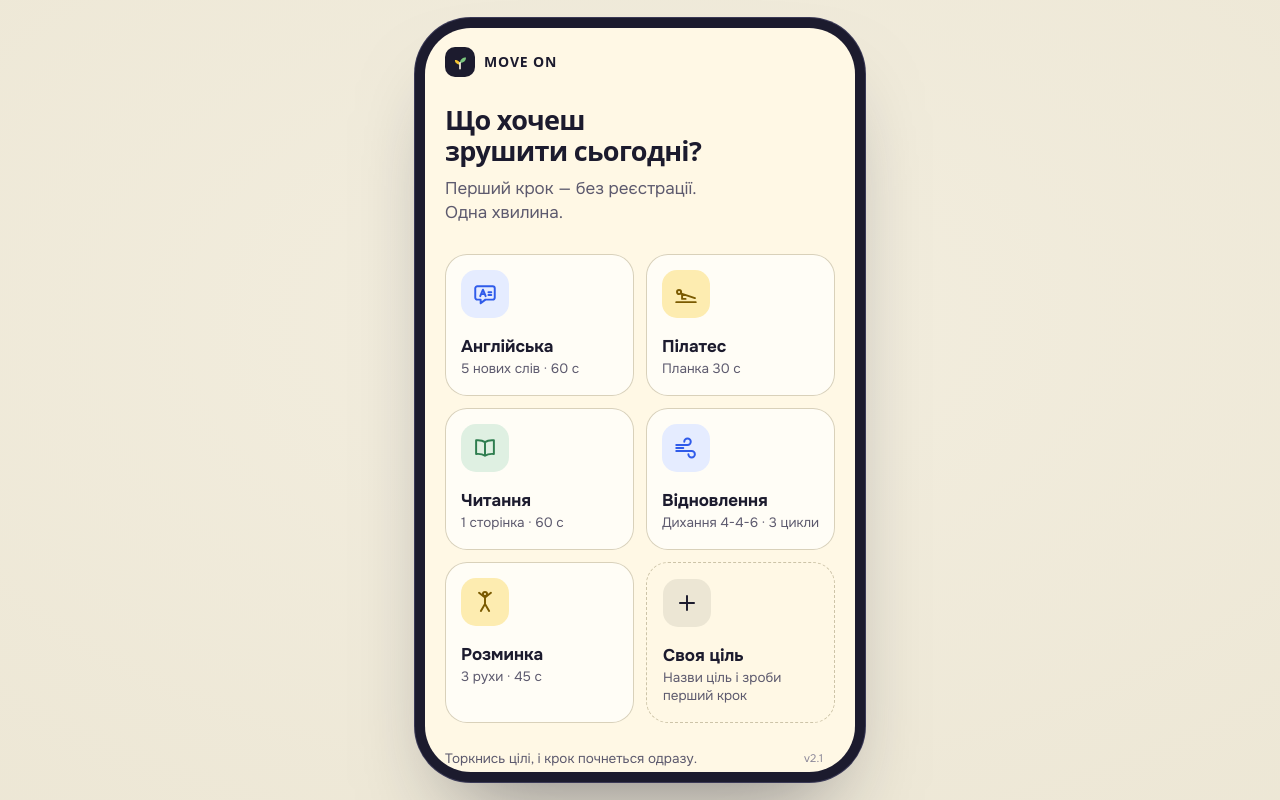
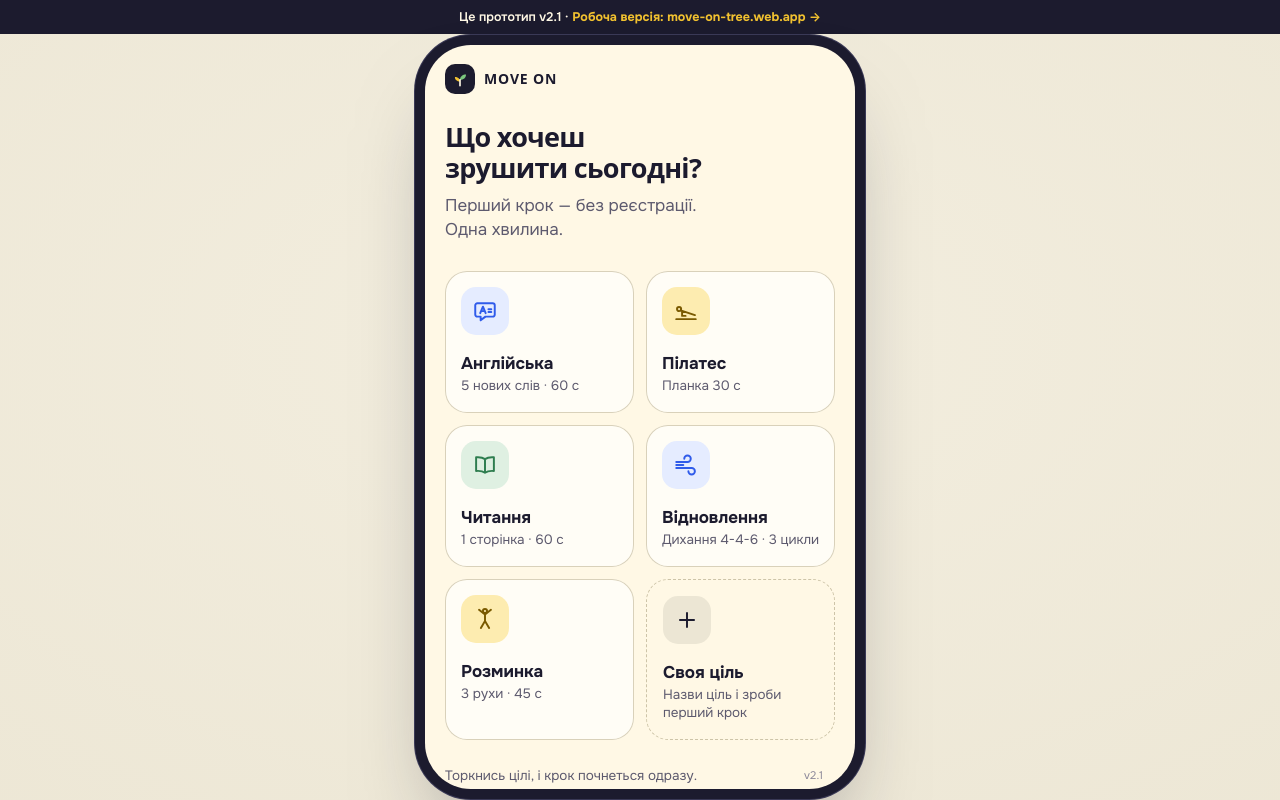
Before and after one commit to ivanov0ivanov/move-on-prototype, a plain HTML site: page index.html in a window 1280 px wide. Drawn offline with Linux system fonts and the light colour scheme; a web font is replaced by a local one.

Commit message:
feat: link the prototype to the production app
- Add a top banner pointing to move-on-tree.web.app

- Bump the service-worker cache version to v2.1.2

```diff
--- a/index.html
+++ b/index.html
@@ -20,7 +20,8 @@
   <link rel="stylesheet" href="styles.css">
   <script type="module" src="js/app.js"></script>
 </head>
-<body>
+<body class="has-proto-banner">
+  <a class="proto-banner" href="https://move-on-tree.web.app/">Це прототип v2.1 · <b>Робоча версія: move-on-tree.web.app →</b></a>
   <div class="stage">
     <div id="app" class="app">
       <main id="view" class="view"></main>
--- a/styles.css
+++ b/styles.css
@@ -1233,3 +1233,15 @@ input, textarea, select { font: inherit; font-size: 17px; color: inherit; }
   .breath { width: 220px; height: 220px; }
   .deck { max-height: 270px; }
 }
+
+/* ---------- Link to the production app (the prototype imitates sign-in and money) ---------- */
+.proto-banner {
+  display: flex; align-items: center; justify-content: center; height: 34px; padding: 0 12px;
+  background: var(--navy); color: var(--cream); font: 600 12.5px/1 var(--font-ui); text-decoration: none;
+  white-space: nowrap; overflow: hidden; text-overflow: ellipsis;
+}
+.proto-banner b { margin-left: 4px; color: var(--yellow); font-weight: 700; }
+body.has-proto-banner .stage { height: calc(100% - 34px); }
+@media (max-width: 599px), (max-height: 719px) {
+  body.has-proto-banner .app { height: calc(100dvh - 34px); }
+}
--- a/sw.js
+++ b/sw.js
@@ -3,7 +3,7 @@
  * stale-while-revalidate for app files and a runtime cache for Google Fonts. Offline-first.
  */
 
-const VERSION = 'v2.1.1';
+const VERSION = 'v2.1.2';
 const SHELL_CACHE = `moveon-shell-${VERSION}`;
 const FONT_CACHE = 'moveon-fonts-v1';
 
```
